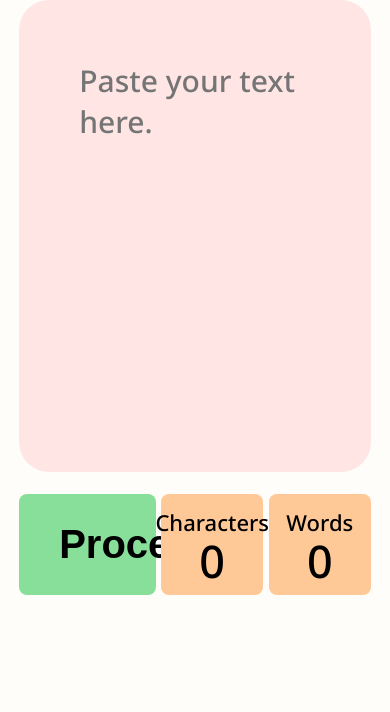
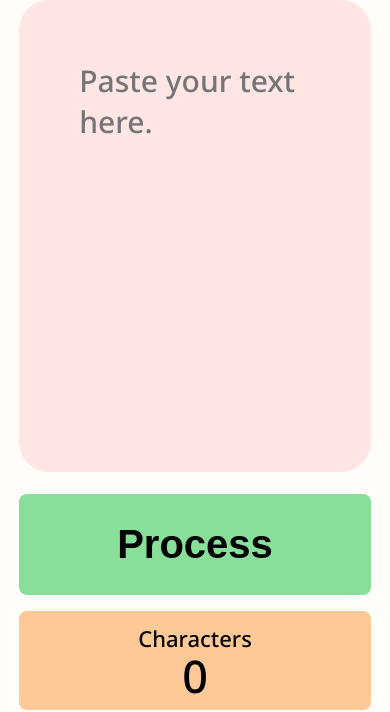
Before and after one commit to webstormcam/Texterly_AI_Scrimba_Project_20, a plain HTML site: page index.html in a window 390 px wide. Shown: the part 140-852 px from the top of the page. Drawn offline with Linux system fonts and the light colour scheme.

Commit message:
Made the Mobile version

```diff
--- a/css/style.css
+++ b/css/style.css
@@ -80,6 +80,24 @@ textarea{
     margin-top: 0.2em;
 }
 
+@media screen and (max-width:728px){
+   .button-info-area{
+    display: flex;
+    flex-direction: column;
+    padding-bottom: 2em;
+   }
+   .process-button{
+    width: 100%;
+}
+
+.stat-block{
+    width: 100%;
+    margin-top: 1em;
+    padding: 0.7em 1em;
+}
+
+}
+
 @media screen and (max-width:1135px) {
     main{
         padding: 0em 1.2em;
```
